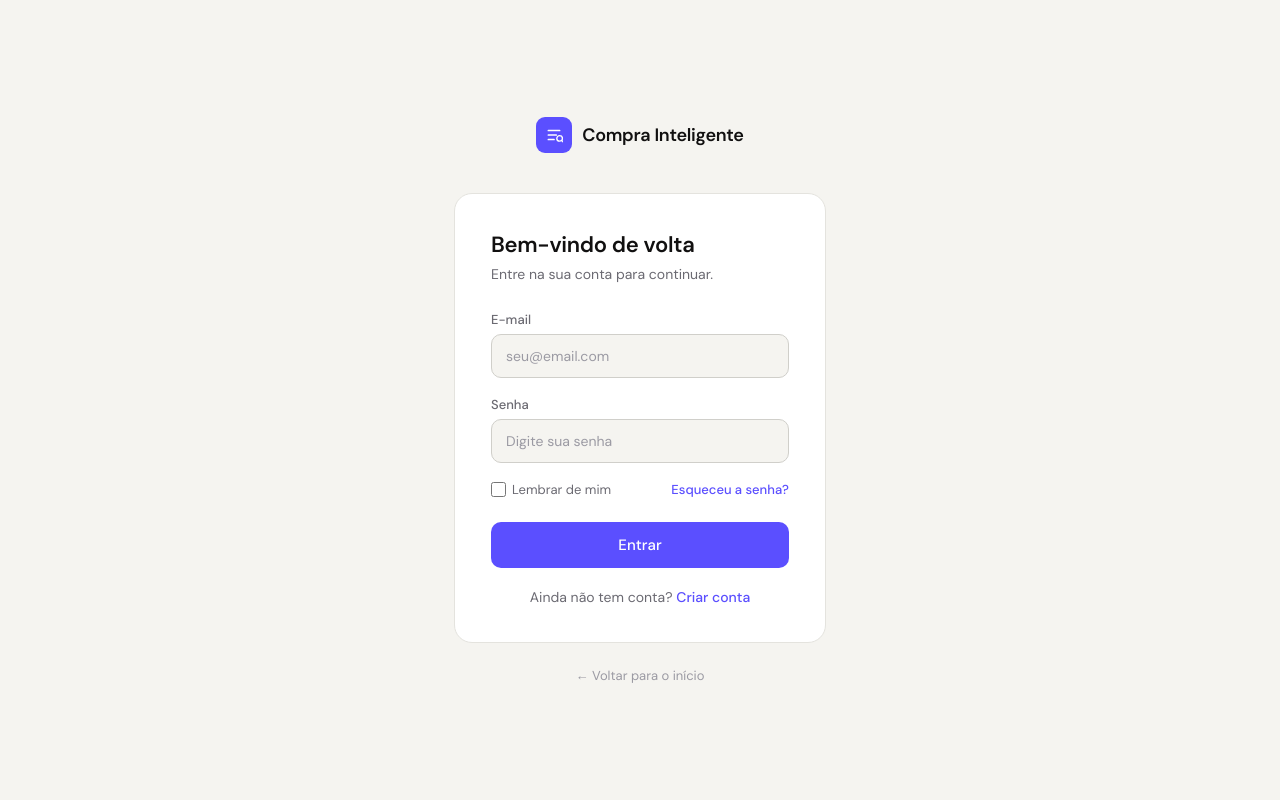
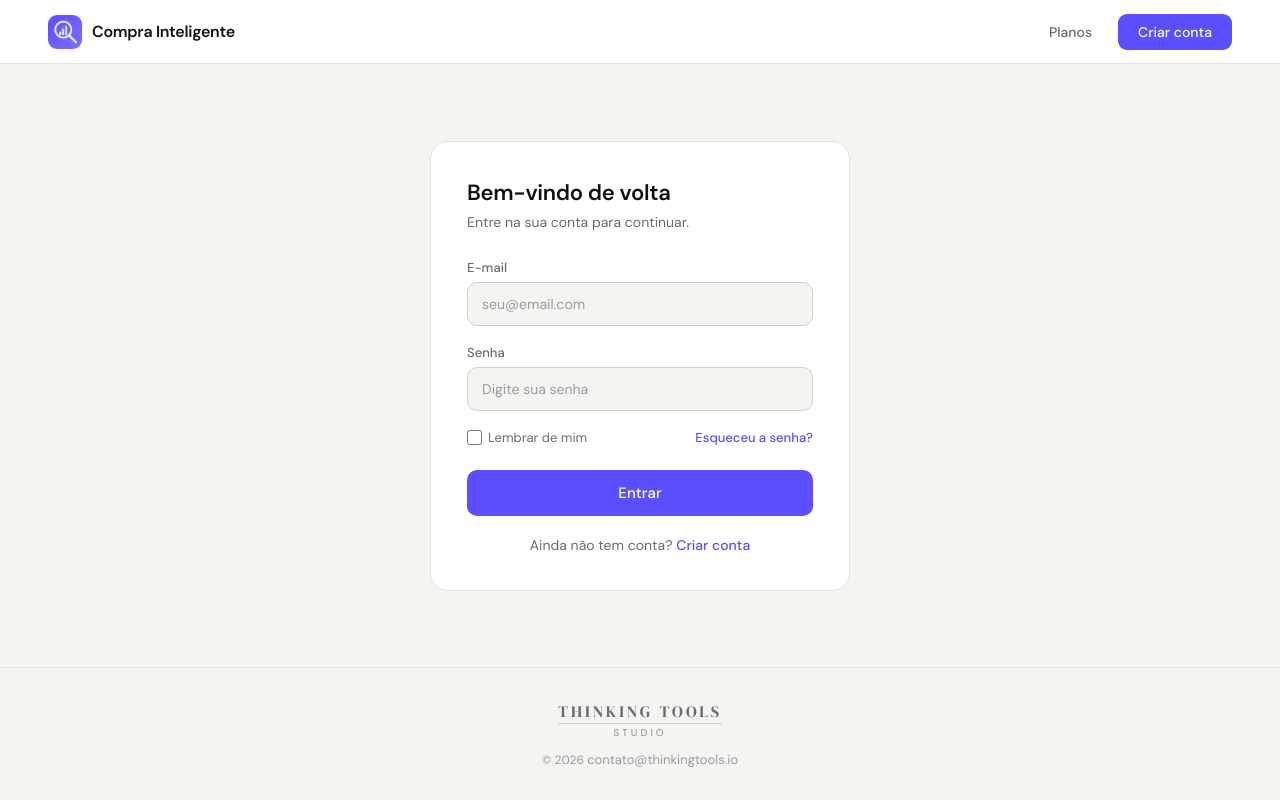
Before and after one commit to marcelowizn8n-del/comprainteligente, a website: page public/login.html in a window 1280 px wide. Drawn offline with Linux system fonts and the light colour scheme.

Commit message:
fix: corrigir footers (logo Thinking Tools, ©2026, contato@thinkingtools.io) e adicionar nav/footer no login
Co-Authored-By: Claude Opus 4.6 (1M context) <noreply@anthropic.com>

```diff
--- a/public/login.html
+++ b/public/login.html
@@ -7,7 +7,7 @@
 <link rel="icon" type="image/png" href="/favicon.png" />
 <link rel="preconnect" href="https://fonts.googleapis.com" />
 <link rel="preconnect" href="https://fonts.gstatic.com" crossorigin />
-<link href="https://fonts.googleapis.com/css2?family=DM+Sans:wght@300;400;500;600;700&display=swap" rel="stylesheet" />
+<link href="https://fonts.googleapis.com/css2?family=DM+Sans:wght@300;400;500;600;700&family=DM+Serif+Display&display=swap" rel="stylesheet" />
 <style>
   *, *::before, *::after { box-sizing: border-box; margin: 0; padding: 0; }
 
@@ -16,12 +16,12 @@
     --surface:  #ffffff;
     --accent:   #5b4fff;
     --accent2:  #7c6fff;
+    --accent-bg: rgba(91,79,255,0.06);
     --text1:    #111010;
     --text2:    #6b6a72;
     --text3:    #9b9aa3;
     --border:   #e4e3de;
     --border2:  #d0cfca;
-    --radius:   12px;
     --radius2:  18px;
   }
 
@@ -32,37 +32,50 @@
     min-height: 100vh;
     display: flex;
     flex-direction: column;
+    -webkit-font-smoothing: antialiased;
+  }
+
+  /* ── NAV ── */
+  nav {
+    background: var(--surface);
+    border-bottom: 1px solid var(--border);
+    padding: 0 48px;
+    height: 64px;
+    display: flex;
+    align-items: center;
+    justify-content: space-between;
+    flex-shrink: 0;
+  }
+  .nav-brand {
+    display: flex; align-items: center; gap: 10px; text-decoration: none;
+  }
+  .nav-logo { width: 34px; height: 34px; border-radius: 9px; }
+  .nav-name { font-size: 16px; font-weight: 600; color: var(--text1); letter-spacing: -0.3px; }
+  .nav-links { display: flex; align-items: center; gap: 8px; }
+  .nav-link {
+    padding: 9px 18px; font-size: 14px; font-weight: 500; color: var(--text2);
+    text-decoration: none; border-radius: 9px; transition: all 0.15s;
+  }
+  .nav-link:hover { color: var(--text1); background: var(--accent-bg); }
+  .nav-cta {
+    display: inline-flex; align-items: center; gap: 8px; padding: 9px 20px;
+    background: var(--accent); color: #fff; border-radius: 9px; font-size: 14px;
+    font-weight: 500; text-decoration: none; transition: background 0.15s;
+  }
+  .nav-cta:hover { background: var(--accent2); }
+
+  /* ── AUTH ── */
+  .auth-wrap {
+    flex: 1;
+    display: flex;
     align-items: center;
     justify-content: center;
-    -webkit-font-smoothing: antialiased;
+    padding: 40px 24px;
   }
 
   .auth-container {
     width: 100%;
     max-width: 420px;
-    padding: 24px;
-  }
-
-  .auth-brand {
-    display: flex;
-    align-items: center;
-    justify-content: center;
-    gap: 10px;
-    margin-bottom: 40px;
-    text-decoration: none;
-  }
-  .auth-brand-icon {
-    width: 36px; height: 36px;
-    background: var(--accent);
-    border-radius: 9px;
-    display: flex; align-items: center; justify-content: center;
-  }
-  .auth-brand-icon svg { width: 18px; height: 18px; }
-  .auth-brand-name {
-    font-size: 18px;
-    font-weight: 600;
-    color: var(--text1);
-    letter-spacing: -0.3px;
   }
 
   .auth-card {
@@ -73,38 +86,22 @@
   }
 
   .auth-card h1 {
-    font-size: 22px;
-    font-weight: 600;
-    color: var(--text1);
-    margin-bottom: 6px;
-    letter-spacing: -0.3px;
+    font-size: 22px; font-weight: 600; color: var(--text1);
+    margin-bottom: 6px; letter-spacing: -0.3px;
   }
   .auth-card .subtitle {
-    font-size: 14px;
-    color: var(--text2);
-    margin-bottom: 28px;
+    font-size: 14px; color: var(--text2); margin-bottom: 28px;
   }
 
-  .form-group {
-    margin-bottom: 18px;
-  }
+  .form-group { margin-bottom: 18px; }
   .form-group label {
-    display: block;
-    font-size: 13px;
-    font-weight: 500;
-    color: var(--text2);
-    margin-bottom: 6px;
+    display: block; font-size: 13px; font-weight: 500;
+    color: var(--text2); margin-bottom: 6px;
   }
   .form-group input {
-    width: 100%;
-    font-family: 'DM Sans', sans-serif;
-    font-size: 14px;
-    color: var(--text1);
-    background: var(--bg);
-    border: 1px solid var(--border2);
-    border-radius: 10px;
-    padding: 12px 14px;
-    outline: none;
+    width: 100%; font-family: 'DM Sans', sans-serif; font-size: 14px;
+    color: var(--text1); background: var(--bg); border: 1px solid var(--border2);
+    border-radius: 10px; padding: 12px 14px; outline: none;
     transition: border-color 0.15s, box-shadow 0.15s;
   }
   .form-group input:focus {
@@ -115,95 +112,72 @@
   .form-group input::placeholder { color: var(--text3); }
 
   .form-options {
-    display: flex;
-    align-items: center;
-    justify-content: space-between;
-    margin-bottom: 24px;
-    font-size: 13px;
+    display: flex; align-items: center; justify-content: space-between;
+    margin-bottom: 24px; font-size: 13px;
   }
   .form-options label {
-    display: flex;
-    align-items: center;
-    gap: 6px;
-    color: var(--text2);
-    cursor: pointer;
+    display: flex; align-items: center; gap: 6px; color: var(--text2); cursor: pointer;
   }
   .form-options input[type="checkbox"] {
-    accent-color: var(--accent);
-    width: 15px; height: 15px;
-    cursor: pointer;
+    accent-color: var(--accent); width: 15px; height: 15px; cursor: pointer;
   }
-  .form-options a {
-    color: var(--accent);
-    text-decoration: none;
-    font-weight: 500;
-  }
+  .form-options a { color: var(--accent); text-decoration: none; font-weight: 500; }
   .form-options a:hover { text-decoration: underline; }
 
   .btn-submit {
-    width: 100%;
-    padding: 13px;
-    background: var(--accent);
-    color: #fff;
-    border: none;
-    border-radius: 10px;
-    font-family: 'DM Sans', sans-serif;
-    font-size: 15px;
-    font-weight: 500;
-    cursor: pointer;
+    width: 100%; padding: 13px; background: var(--accent); color: #fff;
+    border: none; border-radius: 10px; font-family: 'DM Sans', sans-serif;
+    font-size: 15px; font-weight: 500; cursor: pointer;
     transition: background 0.15s, transform 0.1s;
   }
   .btn-submit:hover { background: var(--accent2); }
   .btn-submit:active { transform: scale(0.98); }
+  .btn-submit:disabled { opacity: 0.6; cursor: default; }
 
   .auth-footer {
-    text-align: center;
-    margin-top: 20px;
-    font-size: 14px;
-    color: var(--text2);
+    text-align: center; margin-top: 20px; font-size: 14px; color: var(--text2);
   }
-  .auth-footer a {
-    color: var(--accent);
-    text-decoration: none;
-    font-weight: 500;
-  }
+  .auth-footer a { color: var(--accent); text-decoration: none; font-weight: 500; }
   .auth-footer a:hover { text-decoration: underline; }
 
-  .back-link {
-    display: block;
-    text-align: center;
-    margin-top: 24px;
-    font-size: 13px;
-    color: var(--text3);
-    text-decoration: none;
-  }
-  .back-link:hover { color: var(--text2); }
-
   .error-msg {
-    display: none;
-    background: #fff0f0;
-    border: 1px solid #ffcfcf;
-    color: #c0392b;
-    font-size: 13px;
-    padding: 10px 14px;
-    border-radius: 8px;
-    margin-bottom: 16px;
-    text-align: center;
+    display: none; background: #fff0f0; border: 1px solid #ffcfcf;
+    color: #c0392b; font-size: 13px; padding: 10px 14px;
+    border-radius: 8px; margin-bottom: 16px; text-align: center;
   }
   .error-msg.visible { display: block; }
-  .btn-submit:disabled { opacity: 0.6; cursor: default; }
+
+  /* ── FOOTER ── */
+  footer {
+    border-top: 1px solid var(--border);
+    padding: 32px 48px;
+    text-align: center;
+    flex-shrink: 0;
+  }
+  footer a { color: var(--text3); text-decoration: none; font-size: 13px; }
+  footer a:hover { color: var(--text1); }
+
+  @media (max-width: 480px) {
+    nav { padding: 0 20px; }
+    footer { padding: 24px 20px; }
+  }
 </style>
 </head>
 <body>
 
+<nav>
+  <a class="nav-brand" href="/">
+    <img class="nav-logo" src="/logo-192.png" alt="Compra Inteligente" />
+    <span class="nav-name">Compra Inteligente</span>
+  </a>
+  <div class="nav-links">
+    <a class="nav-link" href="/pricing">Planos</a>
+    <a class="nav-cta" href="/register">Criar conta</a>
+  </div>
+</nav>
+
+<div class="auth-wrap">
   <div class="auth-container">
-  <a class="auth-brand" href="/">
-    <div class="auth-brand-icon">
-      <svg viewBox="0 0 16 16" fill="none"><path d="M3 4h10M3 8h7M3 12h5" stroke="#fff" stroke-width="1.5" stroke-linecap="round"/><circle cx="13" cy="11" r="2.5" stroke="#fff" stroke-width="1.2"/><path d="M15 13l1.5 1.5" stroke="#fff" stroke-width="1.2" stroke-linecap="round"/></svg>
-    </div>
-    <span class="auth-brand-name">Compra Inteligente</span>
-  </a>
-
     <div class="auth-card">
       <h1>Bem-vindo de volta</h1>
       <p class="subtitle">Entre na sua conta para continuar.</p>
@@ -229,12 +203,18 @@
         Ainda não tem conta? <a href="/register">Criar conta</a>
       </div>
     </div>
-
-  <a class="back-link" href="/">&larr; Voltar para o início</a>
+  </div>
 </div>
 
+<footer>
+  <div style="margin-bottom:12px">
+    <div style="font-family:'DM Serif Display',serif;font-size:16px;font-weight:400;color:var(--text2);letter-spacing:0.18em;text-transform:uppercase;text-decoration:underline;text-underline-offset:6px;text-decoration-color:var(--border2)">Thinking Tools</div>
+    <div style="font-size:10px;font-weight:500;color:var(--text3);letter-spacing:0.3em;text-transform:uppercase;margin-top:4px">Studio</div>
+  </div>
+  <div style="font-size:12px;color:var(--text3)">&copy; 2026 <a href="mailto:contato@thinkingtools.io">contato@thinkingtools.io</a></div>
+</footer>
+
 <script>
-// Se já está logado, redireciona
 if (localStorage.getItem('token')) {
   window.location.href = '/app';
 }
```
Also changed, not shown: public/landing.html (+4 -1 lines), public/pricing.html (+5 -1 lines). Lines whose indentation alone changed are shown as unchanged.
